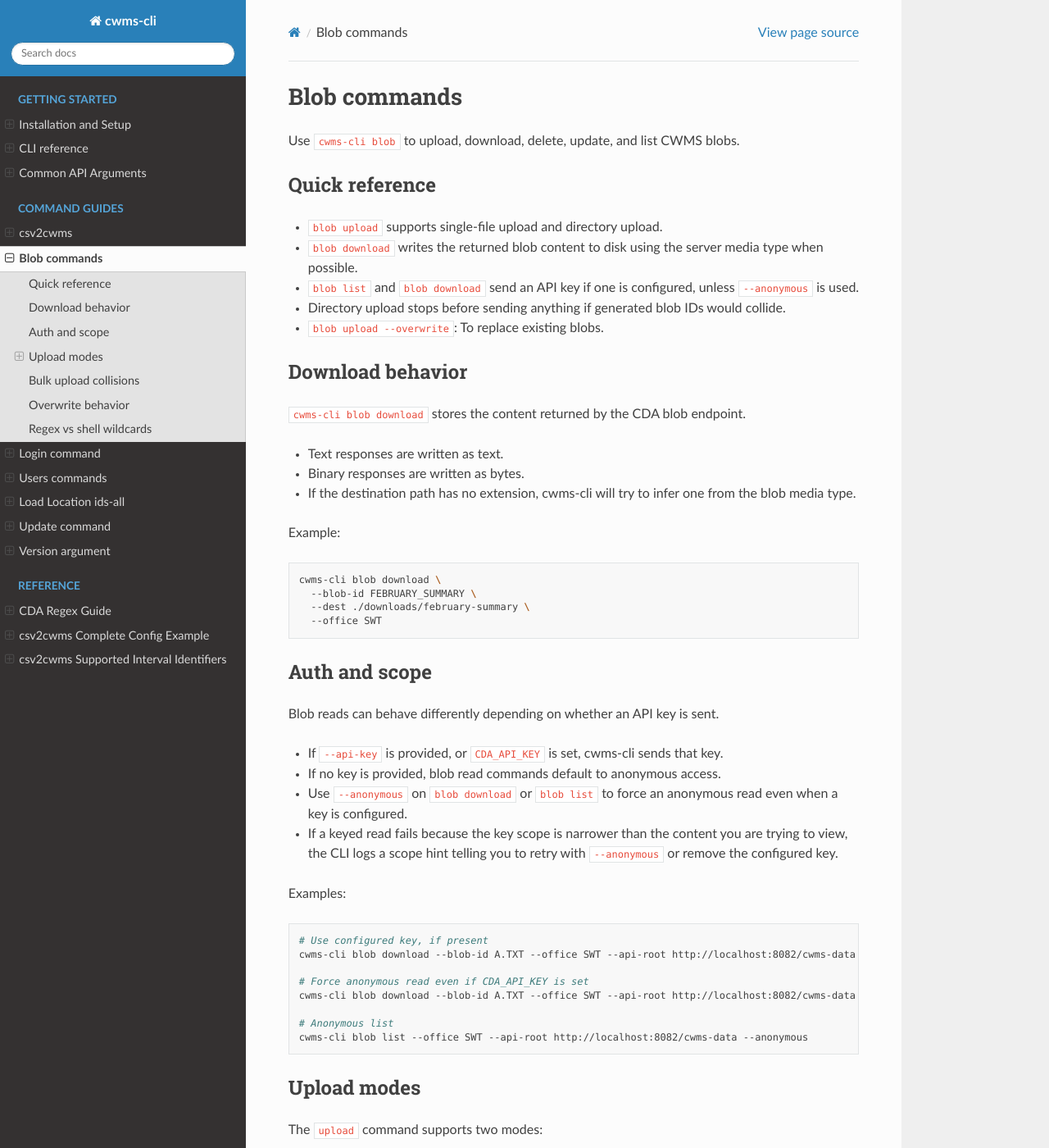
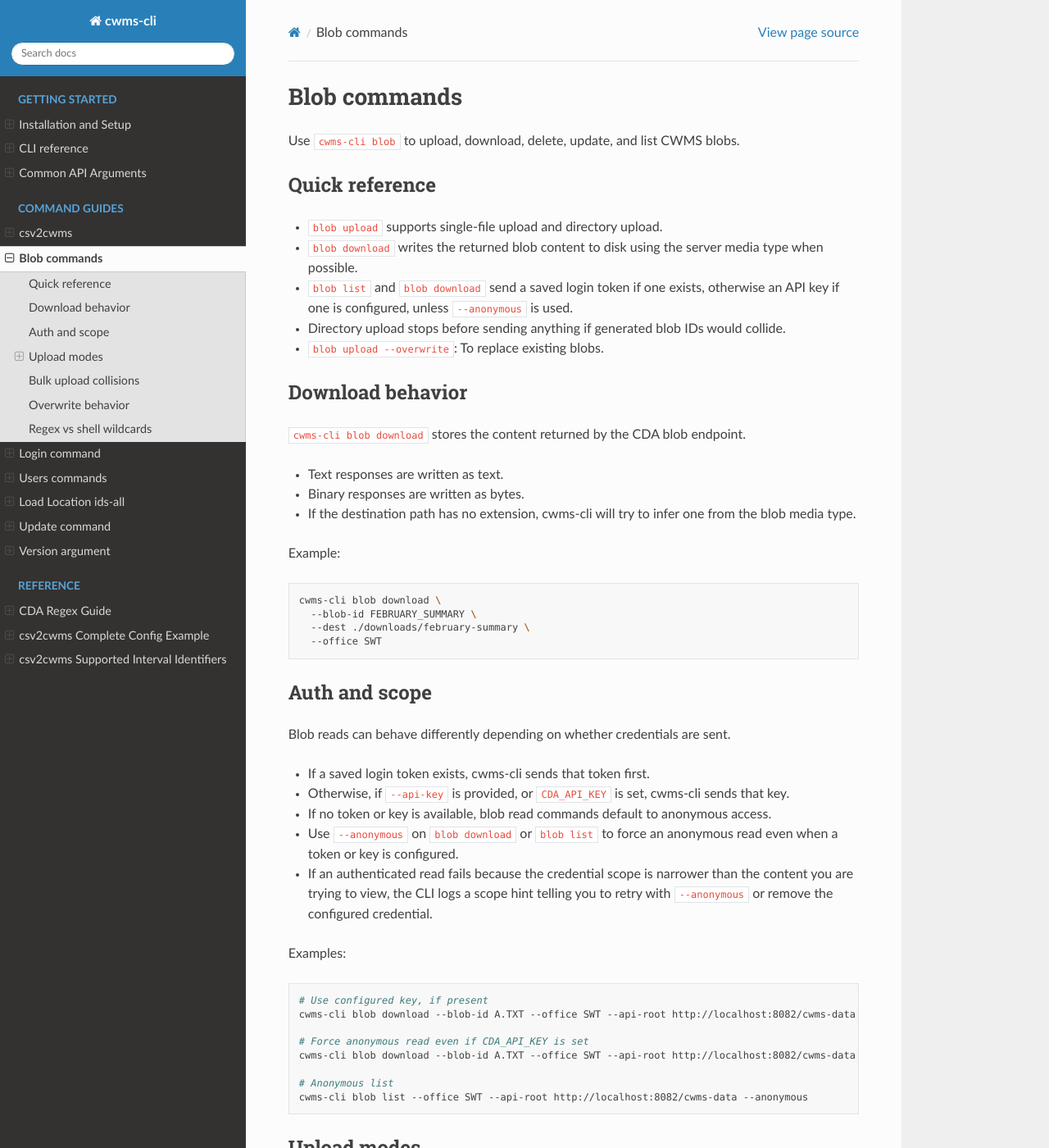
Before and after one commit to HydrologicEngineeringCenter/cwms-cli, a Sphinx documentation site: the page built from docs/cli/blob.rst, in a window 1280 px wide and 1400 px high. Shown: the whole window at 82% size. Built offline with Sphinx 7.4.7 and the Read the Docs theme 3.1.0, drawn with Linux system fonts in a browser that asks for light colours.

Commit message:
Update docs

```diff
--- a/docs/cli/api_arguments.rst
+++ b/docs/cli/api_arguments.rst
@@ -16,6 +16,9 @@ the first line of a file instead of passing the key inline. This is currently
 available on the USGS subcommands and ``shefcritimport``.
 
 These are the standard API inputs used by commands such as ``csv2cwms``.
+If you have already run ``cwms-cli login``, cwms-cli will prefer the saved
+access token from ``~/.config/cwms-cli/auth/federation-eams.json`` over an API
+key. If no saved token is available, it falls back to the configured API key.
 
 Environment setup
 -----------------
@@ -56,6 +59,8 @@ Notes
 - When ``--api-key-loc`` is provided for a command that supports it, the key
   read from that file takes precedence over ``--api-key`` and over a
   ``CDA_API_KEY`` value coming from the environment.
+- When a saved login token exists, cwms-cli uses that token before consulting
+  ``--api-key``, ``--api-key-loc``, or ``CDA_API_KEY``.
 - For CDA-backed regex filters such as ``--like``, ``--location-kind-like``, and ``--timeseries-id-regex``, see the :doc:`CWMS Data API regular expression guide <cda_regex>`.
 - Commands may still expose additional non-API options such as config files,
   timezone selection, or dry-run behavior.
--- a/docs/cli/blob.rst
+++ b/docs/cli/blob.rst
@@ -8,7 +8,7 @@ Quick reference
 
 - ``blob upload`` supports single-file upload and directory upload.
 - ``blob download`` writes the returned blob content to disk using the server media type when possible.
-- ``blob list`` and ``blob download`` send an API key if one is configured, unless ``--anonymous`` is used.
+- ``blob list`` and ``blob download`` send a saved login token if one exists, otherwise an API key if one is configured, unless ``--anonymous`` is used.
 - Directory upload stops before sending anything if generated blob IDs would collide.
 - ``blob upload --overwrite``: To replace existing blobs.
 
@@ -37,12 +37,13 @@ Example:
 Auth and scope
 --------------
 
-Blob reads can behave differently depending on whether an API key is sent.
+Blob reads can behave differently depending on whether credentials are sent.
 
-- If ``--api-key`` is provided, or ``CDA_API_KEY`` is set, cwms-cli sends that key.
-- If no key is provided, blob read commands default to anonymous access.
-- Use ``--anonymous`` on ``blob download`` or ``blob list`` to force an anonymous read even when a key is configured.
-- If a keyed read fails because the key scope is narrower than the content you are trying to view, the CLI logs a scope hint telling you to retry with ``--anonymous`` or remove the configured key.
+- If a saved login token exists, cwms-cli sends that token first.
+- Otherwise, if ``--api-key`` is provided, or ``CDA_API_KEY`` is set, cwms-cli sends that key.
+- If no token or key is available, blob read commands default to anonymous access.
+- Use ``--anonymous`` on ``blob download`` or ``blob list`` to force an anonymous read even when a token or key is configured.
+- If an authenticated read fails because the credential scope is narrower than the content you are trying to view, the CLI logs a scope hint telling you to retry with ``--anonymous`` or remove the configured credential.
 
 Examples:
 
```
